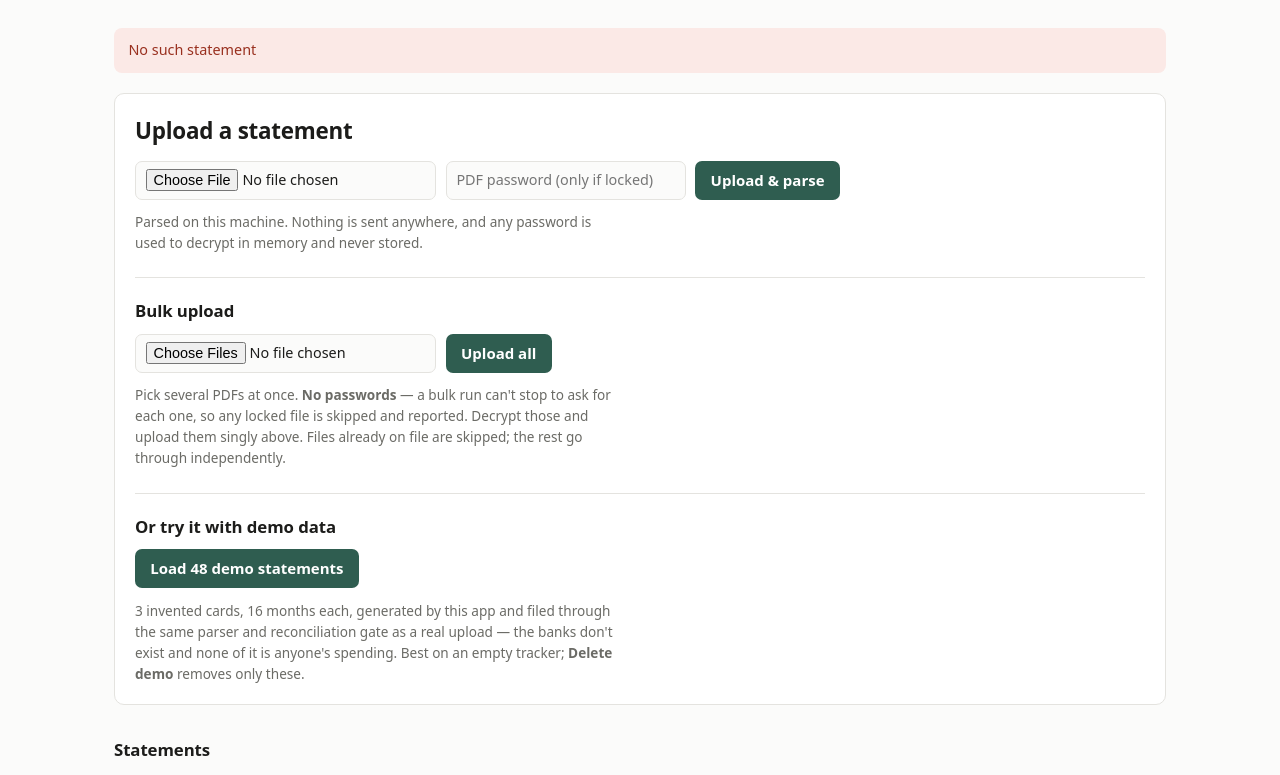
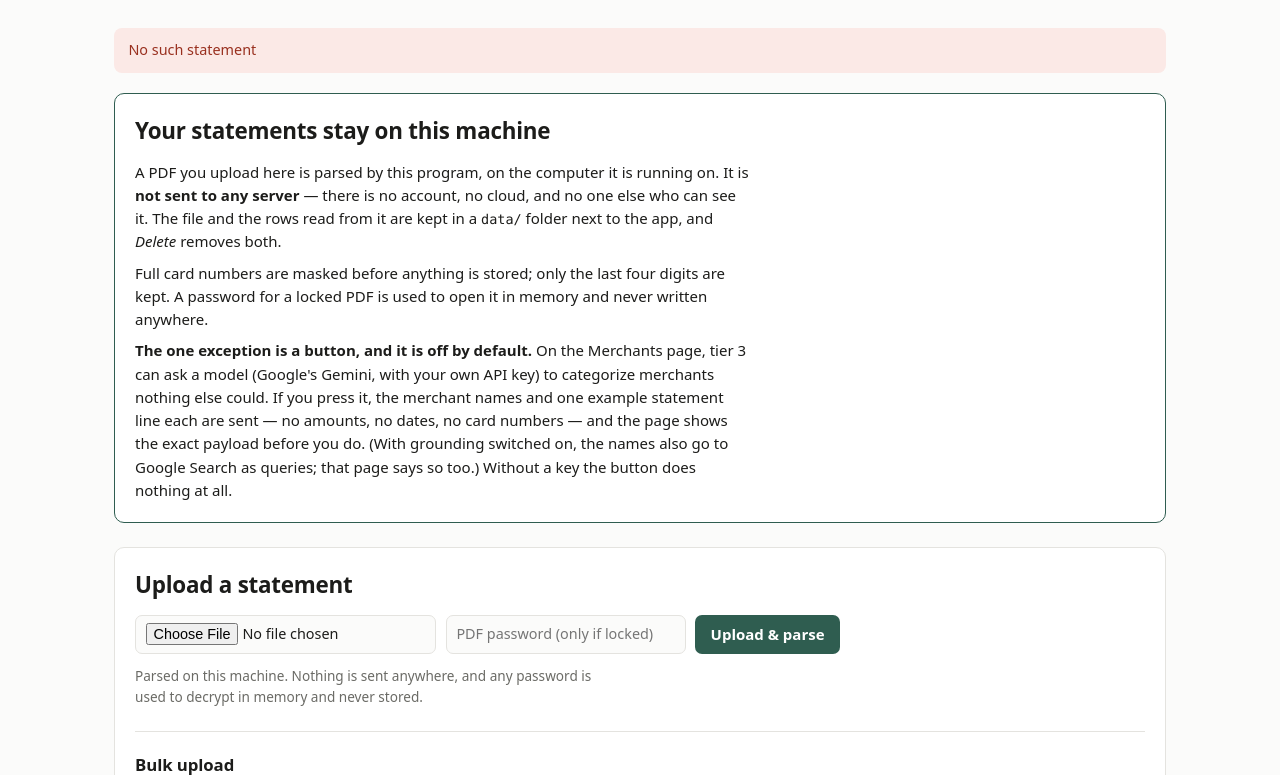
Before and after one commit to comispan/bank-spending-tracker, a FastAPI app: a page that uses app/templates/index.html in a window 1280 px wide. Shown: the part 56-831 px from the top of the page. Run offline with FastAPI, Linux system fonts and the light colour scheme; data that the repository does not hold is empty.

Commit message:
Say on the landing page that nothing leaves the machine, and license it
The first thing a stranger needs to know about an app that reads bank
statements is where the statement goes. The landing page now says it in
body copy rather than hint text: parsed here, stored in data/ next to the
app, never sent to a server, card numbers masked before storage. It also
names the one exception - tier 3 on the Merchants page, a button that
does nothing without a key and sends merchant names and one example
line each, with the payload shown first - because a privacy statement
that omits the exception is not one.

MIT licence, with a README note on why the warranty and liability
disclaimer is not boilerplate for a tool that reports money figures.

Co-Authored-By: Claude Opus 5 <noreply@anthropic.com>

```diff
--- a/app/static/style.css
+++ b/app/static/style.css
@@ -89,6 +89,12 @@ a { color: var(--accent); }
   background: var(--panel); border: 1px solid var(--line);
   border-radius: 10px; padding: 1.25rem; margin-bottom: 1.5rem;
 }
+
+/* The privacy statement on the landing page. Body copy, not a hint: it is the
+   first thing a stranger needs to know and it must not read as small print. */
+.card.privacy { border-color: var(--accent); }
+.card.privacy p { margin: .5rem 0 0; max-width: 72ch; }
+.card.privacy code { font-family: var(--mono); font-size: .9em; }
 
 .upload { display: flex; gap: .6rem; flex-wrap: wrap; align-items: center; }
 .bulk-heading {
--- a/app/templates/index.html
+++ b/app/templates/index.html
@@ -1,5 +1,31 @@
 {% extends "base.html" %}
 {% block content %}
+
+<section class="card privacy">
+  <h1>Your statements stay on this machine</h1>
+  <p>
+    A PDF you upload here is parsed by this program, on the computer it is
+    running on. It is <strong>not sent to any server</strong> — there is no
+    account, no cloud, and no one else who can see it. The file and the rows
+    read from it are kept in a <code>data/</code> folder next to the app, and
+    <em>Delete</em> removes both.
+  </p>
+  <p>
+    Full card numbers are masked before anything is stored; only the last four
+    digits are kept. A password for a locked PDF is used to open it in memory
+    and never written anywhere.
+  </p>
+  <p>
+    <strong>The one exception is a button, and it is off by default.</strong>
+    On the Merchants page, tier 3 can ask a model (Google's Gemini, with your
+    own API key) to categorize merchants nothing else could. If you press it,
+    the merchant names and one example statement line each are sent — no
+    amounts, no dates, no card numbers — and the page shows the exact payload
+    before you do. (With grounding switched on, the names also go to Google
+    Search as queries; that page says so too.) Without a key the button does
+    nothing at all.
+  </p>
+</section>
 
 <section class="card">
   <h1>Upload a statement</h1>
```
Also changed, not shown: README.md, 1 other file.
